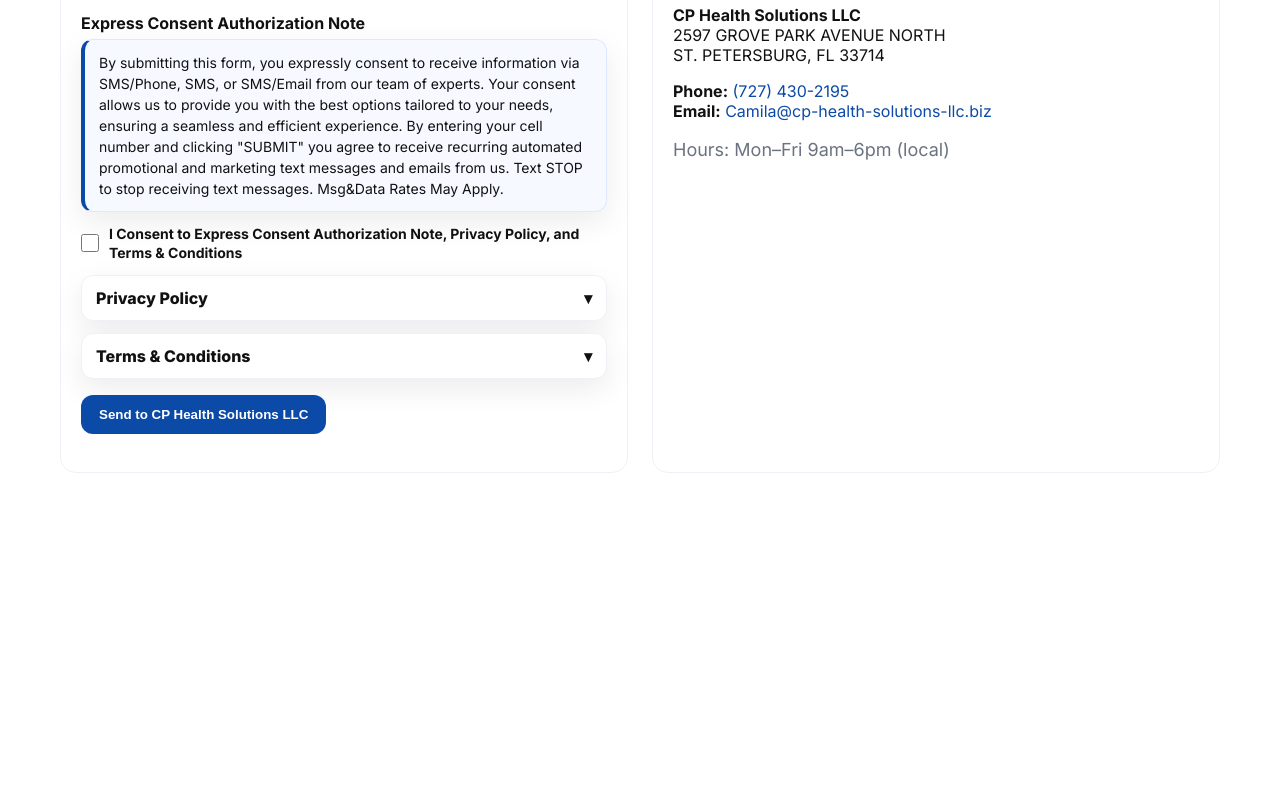
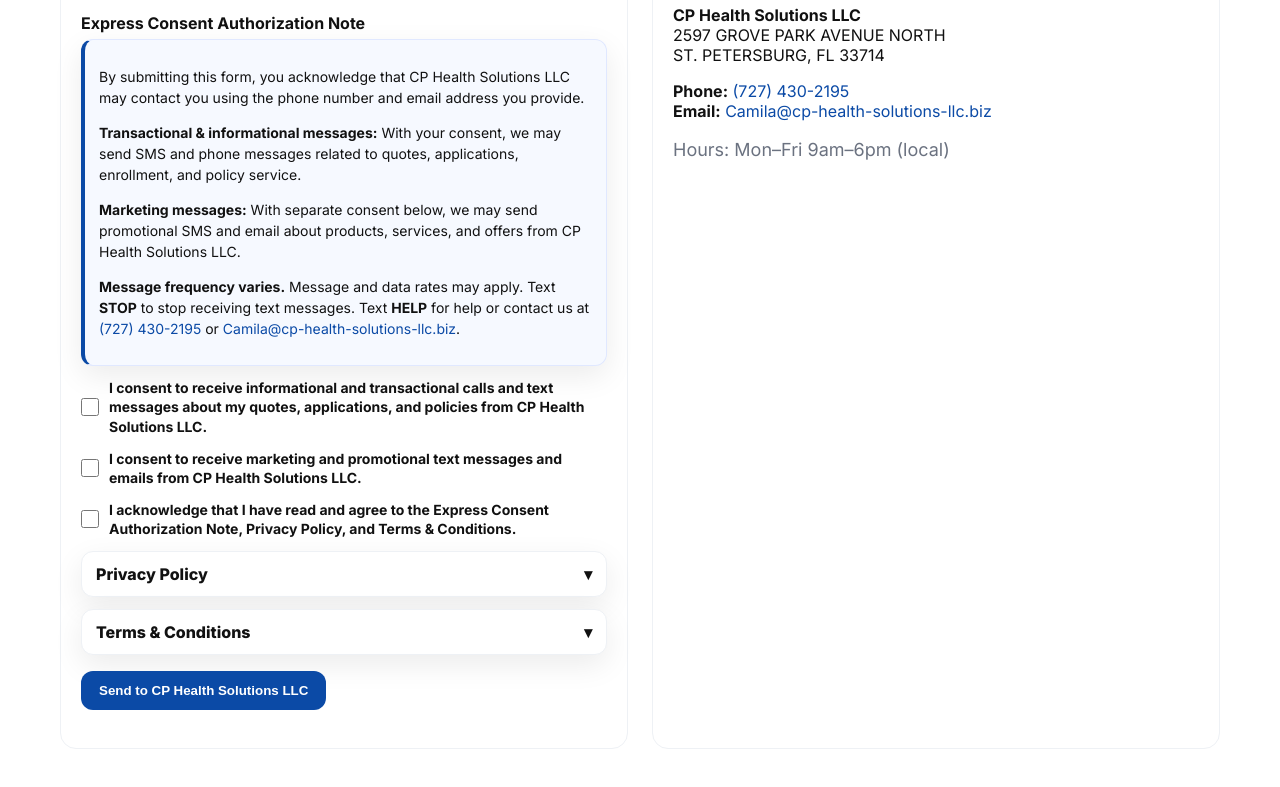
Before and after one commit to still62bronzes/cp-health-solutions-llc.biz, a plain HTML site: page index.html in a window 1280 px wide. Shown: the part 3973-4760 px from the top of the page. Before the commit the page ends 4614 px from the top, so only its background shows below. Drawn offline with Linux system fonts and the light colour scheme.

Commit message:
Update index.html - Express Consent Authorization

```diff
--- a/index.html
+++ b/index.html
@@ -486,15 +486,79 @@
             <textarea id="message" name="message" rows="5" placeholder="Tell us about your needs…"></textarea>
           </div>
 
-          <!-- Express Consent Authorization (required) -->
+          <!-- Express Consent Authorization -->
 <div class="legal-sections" style="margin-top:16px">
   <h4>Express Consent Authorization Note</h4>
   <div id="express-consent-note" class="consent-card">
-              By submitting this form, you expressly consent to receive information via SMS/Phone, SMS, or SMS/Email from our team of experts. Your consent allows us to provide you with the best options tailored to your needs, ensuring a seamless and efficient experience. By entering your cell number and clicking "SUBMIT" you agree to receive recurring automated promotional and marketing text messages and emails from us. Text STOP to stop receiving text messages. Msg&Data Rates May Apply.
+    <p>
+      By submitting this form, you acknowledge that CP Health Solutions LLC may contact you
+      using the phone number and email address you provide.
+    </p>
+    <p>
+      <strong>Transactional &amp; informational messages:</strong> With your consent, we may send
+      SMS and phone messages related to quotes, applications, enrollment, and policy service.
+    </p>
+    <p>
+      <strong>Marketing messages:</strong> With separate consent below, we may send promotional
+      SMS and email about products, services, and offers from CP Health Solutions LLC.
+    </p>
+    <p>
+      <strong>Message frequency varies.</strong> Message and data rates may apply.
+      Text <strong>STOP</strong> to stop receiving text messages.
+      Text <strong>HELP</strong> for help or contact us at
+      <a href="tel:(727) 430-2195">(727) 430-2195</a> or
+      <a href="mailto:Camila@cp-health-solutions-llc.biz">Camila@cp-health-solutions-llc.biz</a>.
+    </p>
   </div>
+
+  <!-- Separate opt-in checkboxes -->
   <div class="consent-line">
-            <input type="checkbox" id="consent" name="consent" required aria-describedby="express-consent-note">
-            <label for="consent"><b>I Consent to Express Consent Authorization Note, Privacy Policy, and Terms & Conditions</b></label>
+    <input
+      type="checkbox"
+      id="consent-transactional"
+      name="consent_transactional"
+      required
+      aria-describedby="express-consent-note"
+    >
+    <label for="consent-transactional">
+      <strong>
+        I consent to receive informational and transactional calls and text messages
+        about my quotes, applications, and policies from CP Health Solutions LLC.
+      </strong>
+    </label>
+  </div>
+
+  <div class="consent-line">
+    <input
+      type="checkbox"
+      id="consent-marketing"
+      name="consent_marketing"
+      required
+      aria-describedby="express-consent-note"
+    >
+    <label for="consent-marketing">
+      <strong>
+        I consent to receive marketing and promotional text messages and emails
+        from CP Health Solutions LLC.
+      </strong>
+    </label>
+  </div>
+
+  <!-- Legal acceptance -->
+  <div class="consent-line">
+    <input
+      type="checkbox"
+      id="consent-terms"
+      name="consent_terms"
+      required
+      aria-describedby="privacy-policy-copy terms-conditions-copy"
+    >
+    <label for="consent-terms">
+      <strong>
+        I acknowledge that I have read and agree to the Express Consent Authorization Note,
+        Privacy Policy, and Terms &amp; Conditions.
+      </strong>
+    </label>
   </div>
 
             <!-- Privacy Policy dropdown -->
```
Lines whose indentation alone changed are shown as unchanged.
